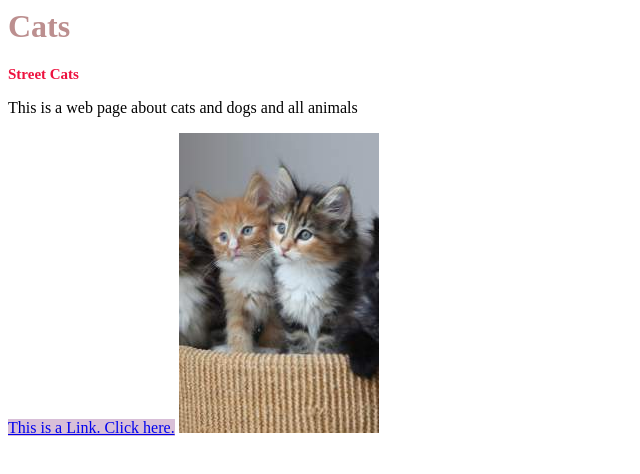
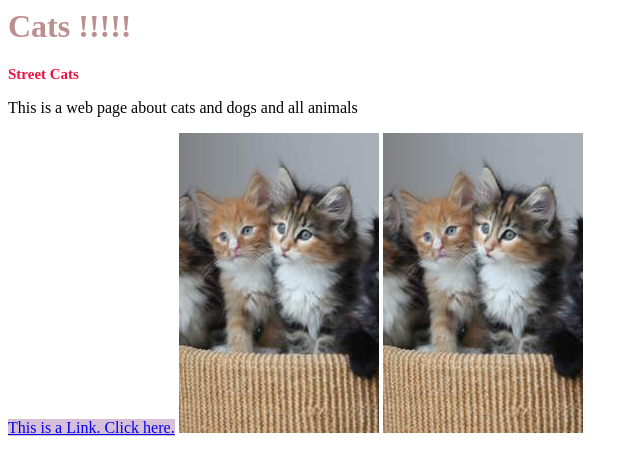
Before and after one commit to mmg542/Simple-Cat-Page, a plain HTML site: page index.html in a window 1280 px wide. Shown: the whole page, without its empty margins (0-640 px from the left). Drawn offline with Linux system fonts and the light colour scheme.

Commit message:
added another image

```diff
--- a/index.html
+++ b/index.html
@@ -4,10 +4,11 @@
        <link href="./style.css" rel="stylesheet"/>
     </head>
     <body>
-        <h1> Cats </h1>
+        <h1> Cats !!!!!</h1>
         <h2> Street Cats</h2>
         <p> This is a web page about cats and dogs and all animals </p>
         <a href="https://placekitten.com/"> This is a Link. Click here.</a>
         <img alt="four cats sitting in a basket" src="./cats.jpeg"></img>
+        <img alt="four cats sitting in a basket" src="./cats.jpeg"></img>
     </body>
 </html>
```
